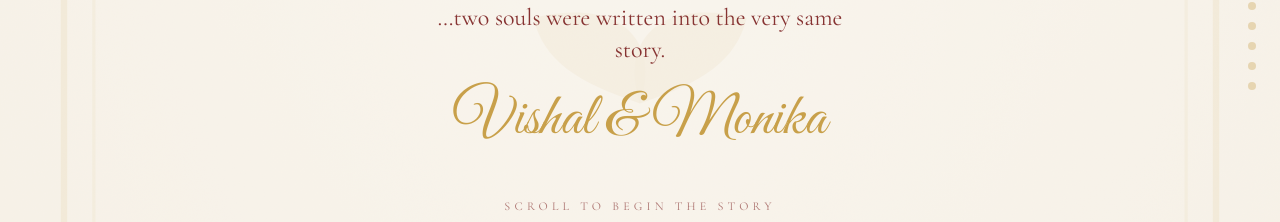
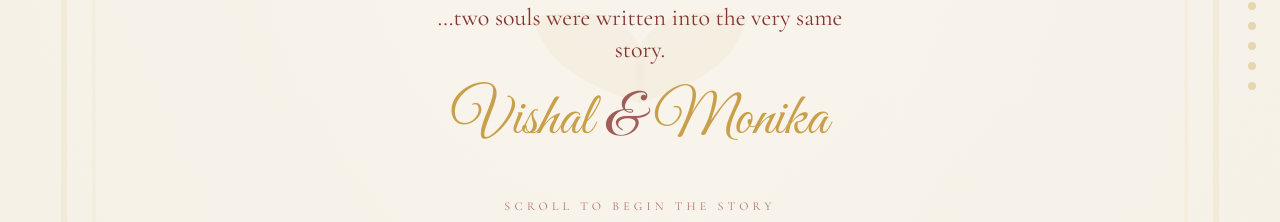
Before and after one commit to Shiva-Koshta/Wedding-Invitation, a React (Vite) app: page / in a window 1280 px wide. Shown: the part 382-604 px from the top of the page. Built offline with nearby package versions, Linux system fonts and the light colour scheme.

Commit message:
Update CoverPage.tsx

```diff
--- a/src/pages/CoverPage.tsx
+++ b/src/pages/CoverPage.tsx
@@ -24,7 +24,9 @@ export default function CoverPage() {
         animate={{ opacity: 1 }}
         transition={{ duration: ANIM.revealDuration, delay: ANIM.textRevealDuration }}
       >
-        {COUPLE.groom.name} &amp; {COUPLE.bride.name}
+        {COUPLE.groom.name}
+        <span className="mx-3 text-maroon/70">&amp;</span>
+        {COUPLE.bride.name}
       </motion.p>
       <NextChapter label={SCROLL_HINT} delay={ANIM.textRevealDuration + 0.6} />
     </PageShell>
```
